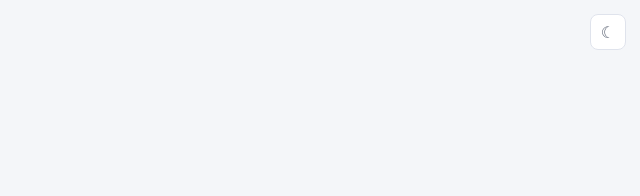
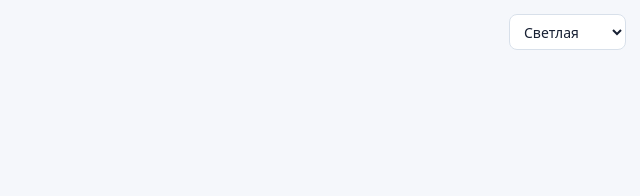
Before and after one commit to pogpure3/SitePanel, a website: page src/admin/public/login.html in a window 1280 px wide. Shown: the top 196 px of the page, 640-1280 px from the left. Drawn offline with Linux system fonts and the light colour scheme.

Commit message:
feat(ui): add three-theme selector

```diff
--- a/src/admin/public/login.html
+++ b/src/admin/public/login.html
@@ -20,12 +20,22 @@
       --red: #ef4444;
     }
     [data-theme="light"] {
-      --bg: #f4f6f9;
+      --bg: #f5f7fb;
       --bg-card: #ffffff;
-      --bg-hover: #eef1f6;
-      --border: #dfe3ec;
-      --text: #1c2230;
-      --text-dim: #5d6575;
+      --bg-hover: #eef2f7;
+      --border: #d8e0ea;
+      --text: #172033;
+      --text-dim: #5f6b7d;
+    }
+    [data-theme="api"] {
+      --bg: #f6f1e9;
+      --bg-card: #fffcf8;
+      --bg-hover: #fbeadb;
+      --border: #e3d4c1;
+      --text: #32261c;
+      --text-dim: #756154;
+      --primary: #9c4a1e;
+      --primary-hover: #7d3917;
     }
     * { box-sizing: border-box; }
     html, body { height: 100%; }
@@ -63,6 +73,7 @@
     .brand-name { font-size: 19px; font-weight: 600; }
     .brand-name b { color: #9cc4ff; }
     [data-theme="light"] .brand-name b { color: #1d4ed8; }
+    [data-theme="api"] .brand-name b { color: #9c4a1e; }
     h1 { font-size: 15px; font-weight: 400; color: var(--text-dim); text-align: center; margin: 0 0 22px; }
     label { display: block; font-size: 13px; color: var(--text-dim); margin-bottom: 14px; }
     .pass-wrap { position: relative; margin-top: 6px; }
@@ -128,17 +139,15 @@
       position: fixed;
       top: 14px;
       right: 14px;
-      width: 36px;
       height: 36px;
-      display: inline-flex;
-      align-items: center;
-      justify-content: center;
+      min-width: 112px;
+      padding: 0 30px 0 10px;
       background: var(--bg-card);
       border: 1px solid var(--border);
       border-radius: 8px;
-      color: var(--text-dim);
+      color: var(--text);
       cursor: pointer;
-      font-size: 16px;
+      font: inherit;
     }
     .login-theme:hover { color: var(--text); }
     :focus-visible { outline: 2px solid #93c5fd; outline-offset: 2px; }
@@ -148,7 +157,11 @@
   </style>
 </head>
 <body>
-  <button class="login-theme" id="themeBtn" title="Переключить тему" aria-label="Переключить тему"></button>
+  <select class="login-theme" id="themeSelect" aria-label="Тема">
+    <option value="api">Осень</option>
+    <option value="light">Светлая</option>
+    <option value="dark">Тёмная</option>
+  </select>
 
   <main class="login-card">
     <div class="brand">
--- a/src/admin/public/login.js
+++ b/src/admin/public/login.js
@@ -7,17 +7,17 @@
   /* ---------- Тема (как в панели: localStorage sp-theme) ---------- */
   var theme = null;
   try { theme = localStorage.getItem('sp-theme'); } catch (e) { /* приватный режим */ }
-  if (theme !== 'light' && theme !== 'dark') {
+  if (theme !== 'api' && theme !== 'light' && theme !== 'dark') {
     theme = window.matchMedia && window.matchMedia('(prefers-color-scheme: light)').matches ? 'light' : 'dark';
   }
   function applyTheme() {
     document.documentElement.setAttribute('data-theme', theme);
-    var btn = document.getElementById('themeBtn');
-    if (btn) btn.textContent = theme === 'dark' ? '☀' : '☾';
+    var select = document.getElementById('themeSelect');
+    if (select) select.value = theme;
   }
   applyTheme();
-  document.getElementById('themeBtn').addEventListener('click', function () {
-    theme = theme === 'dark' ? 'light' : 'dark';
+  document.getElementById('themeSelect').addEventListener('change', function () {
+    theme = this.value;
     try { localStorage.setItem('sp-theme', theme); } catch (e) { /* noop */ }
     applyTheme();
   });
--- a/src/admin/public/style.css
+++ b/src/admin/public/style.css
@@ -1,6 +1,6 @@
 /* SitePanel — стили админ-панели.
    Дизайн по референсу nginx-ui: боковое меню, шапка с хлебной крошкой,
-   карточки, тёмная и светлая темы (переключатель в шапке, выбор сохраняется).
+   карточки и три темы (переключатель в шапке, выбор сохраняется).
    Палитры подобраны под контраст >= 4.5:1 (WCAG AA) — тест ui-badge.test.js
    проверяет обе темы, меняй цвета с оглядкой на него. */
 
@@ -34,13 +34,13 @@
 /* ---------- Светлая тема ---------- */
 
 [data-theme="light"] {
-  --bg: #f4f6f9;
+  --bg: #f5f7fb;
   --bg-card: #ffffff;
-  --bg-hover: #eef1f6;
+  --bg-hover: #eef2f7;
   --sidebar: #ffffff;
-  --border: #dfe3ec;
-  --text: #1c2230;
-  --text-dim: #5d6575;
+  --border: #d8e0ea;
+  --text: #172033;
+  --text-dim: #5f6b7d;
   /* Тот же синий, что и в тёмной теме: белый текст на нём держит >= 4.5:1. */
   --primary: #2563eb;
   --primary-hover: #1d4ed8;
@@ -48,6 +48,24 @@
   --shadow: 0 1px 3px rgba(16, 24, 40, .08);
   --topbar-bg: rgba(255, 255, 255, .88);
   --backdrop: rgba(15, 23, 42, .45);
+}
+
+/* ---------- Тема «Осень» ---------- */
+
+[data-theme="api"] {
+  --bg: #f6f1e9;
+  --bg-card: #fffcf8;
+  --bg-hover: #fbeadb;
+  --sidebar: #fffaf4;
+  --border: #e3d4c1;
+  --text: #32261c;
+  --text-dim: #756154;
+  --primary: #9c4a1e;
+  --primary-hover: #7d3917;
+  --accent: #9c4a1e;
+  --shadow: 0 6px 22px rgba(93, 62, 32, .08);
+  --topbar-bg: rgba(255, 252, 248, .92);
+  --backdrop: rgba(69, 43, 25, .42);
 }
 
 * { box-sizing: border-box; }
@@ -224,6 +242,18 @@ body.sidebar-collapsed .sidebar { align-items: stretch; }
 }
 .icon-btn:hover { background: var(--bg-hover); color: var(--text); }
 
+.theme-select {
+  height: 34px;
+  min-width: 112px;
+  padding: 0 30px 0 10px;
+  border: 1px solid var(--border);
+  border-radius: var(--radius-sm);
+  background: var(--bg-card);
+  color: var(--text);
+  font: inherit;
+  cursor: pointer;
+}
+
 .mobile-only { display: none; }
 
 /* Контент: карточки на всю ширину колонки. */
@@ -364,8 +394,10 @@ input[type="text"], input[type="password"], input[type="email"], select, textare
   font-size: 13px;
   font-family: inherit;
 }
-[data-theme="light"] input, [data-theme="light"] select, [data-theme="light"] textarea {
-  background: #fff;
+:is([data-theme="light"], [data-theme="api"]) input,
+:is([data-theme="light"], [data-theme="api"]) select,
+:is([data-theme="light"], [data-theme="api"]) textarea {
+  background: var(--bg-card);
 }
 input:focus, select:focus, textarea:focus { outline: none; border-color: var(--primary); }
 ::placeholder { color: var(--text-dim); opacity: .8; }
@@ -399,11 +431,11 @@ label.checkbox input { width: auto; }
 }
 .badge.type { color: var(--accent); border-color: var(--primary); }
 .badge.ssl-ok { color: #4ade80; border-color: var(--green); }
-[data-theme="light"] .badge.ssl-ok { color: #15803d; }
+:is([data-theme="light"], [data-theme="api"]) .badge.ssl-ok { color: #15803d; }
 .badge.ssl-pending { color: var(--yellow); border-color: #a16207; }
-[data-theme="light"] .badge.ssl-pending { color: #854d0e; }
+:is([data-theme="light"], [data-theme="api"]) .badge.ssl-pending { color: #854d0e; }
 .badge.ssl-error { color: #f87171; border-color: var(--red); }
-[data-theme="light"] .badge.ssl-error { color: #b91c1c; }
+:is([data-theme="light"], [data-theme="api"]) .badge.ssl-error { color: #b91c1c; }
 .badge.loop-bad { color: #fecaca; border-color: #b91c1c; background: #450a0a; }
 .badge.loop-warn { color: #fde68a; border-color: #a16207; background: #422006; }
 
@@ -498,7 +530,7 @@ label.checkbox input { width: auto; }
   padding: 7px 12px;
   font-size: 13px;
 }
-[data-theme="light"] .domain-row { background: #fff; }
+:is([data-theme="light"], [data-theme="api"]) .domain-row { background: var(--bg-card); }
 .domain-row .remove {
   background: none; border: none; color: var(--text-dim); cursor: pointer;
   font-size: 15px; padding: 2px 6px; border-radius: 6px;
@@ -674,7 +706,7 @@ label.checkbox input { width: auto; }
   border-radius: var(--radius-sm);
   padding: 12px 14px 16px;
 }
-[data-theme="light"] .stepper-card { background: #fff; }
+:is([data-theme="light"], [data-theme="api"]) .stepper-card { background: var(--bg-card); }
 
 .stepper-label { font-size: 12.5px; color: var(--text-dim); }
 
@@ -687,7 +719,7 @@ label.checkbox input { width: auto; }
   overflow: hidden;
   background: var(--bg-card);
 }
-[data-theme="light"] .stepper { background: #fff; }
+:is([data-theme="light"], [data-theme="api"]) .stepper { background: var(--bg-card); }
 
 .stepper input {
   width: 56px;
--- a/src/admin/public/theme.js
+++ b/src/admin/public/theme.js
@@ -6,7 +6,7 @@
   var t = null;
   try {
     t = localStorage.getItem('sp-theme');
-    if (t !== 'light' && t !== 'dark') {
+    if (t !== 'api' && t !== 'light' && t !== 'dark') {
       t = window.matchMedia && window.matchMedia('(prefers-color-scheme: light)').matches ? 'light' : 'dark';
     }
     document.documentElement.setAttribute('data-theme', t);
```
Also changed, not shown: src/admin/public/app.js (+13 -15 lines), src/admin/public/index.html (+5 -1 lines), src/admin/public/views-terminal.js (+8 -6 lines), tests/ui.test.js (+10 -2 lines), CHANGELOG.md.
